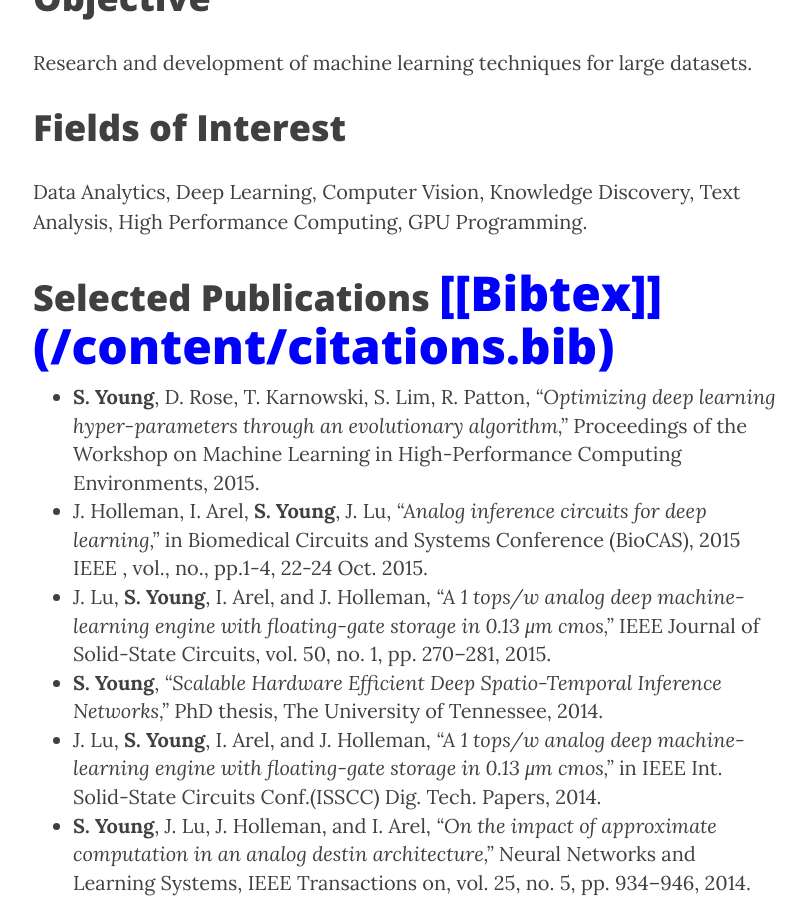
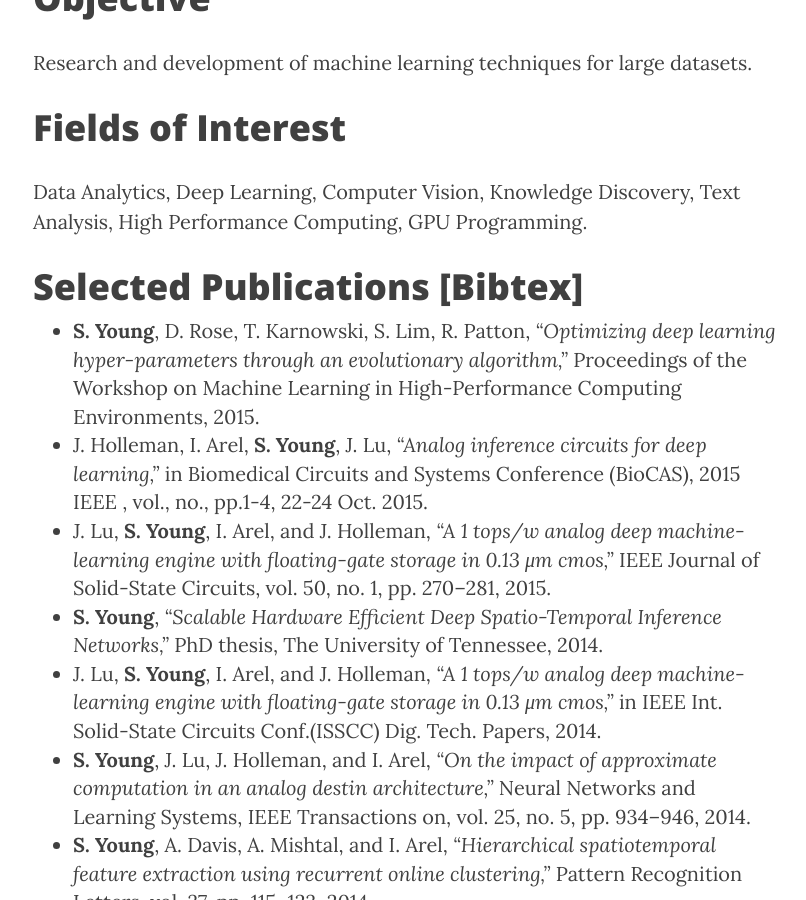
Before and after one commit to stevenryoung/stevenryoung.github.io, a Jekyll site: the page built from cv.md, in a window 1280 px wide and 900 px high, scrolled down 548 px. Shown: the whole window, without its empty margins (232-1038 px from the left). Built offline with Jekyll 4.4.1, drawn with Linux system fonts in a browser that asks for light colours; nearby versions of some CDN libraries.

Commit message:
Playing with formatting.

```diff
--- a/cv.md
+++ b/cv.md
@@ -12,7 +12,7 @@ Research and development of machine learning techniques for large datasets.
 Data Analytics, Deep Learning, Computer Vision, Knowledge Discovery, Text Analysis,
 High Performance Computing, GPU Programming.
 
-# Selected Publications <font size="12" color="blue">[[Bibtex]](/content/citations.bib)</font>
+# Selected Publications <a href="/content/citations.bib">[Bibtex]</a>
 
 * **S. Young**, D. Rose, T. Karnowski, S. Lim, R. Patton, *"Optimizing deep learning hyper-parameters through an evolutionary algorithm,"* Proceedings of the Workshop on Machine Learning in High-Performance Computing Environments, 2015.
 * J. Holleman, I. Arel, **S. Young**, J. Lu, *"Analog inference circuits for deep learning,"* in Biomedical Circuits and Systems Conference (BioCAS), 2015 IEEE , vol., no., pp.1-4, 22-24 Oct. 2015.
```
